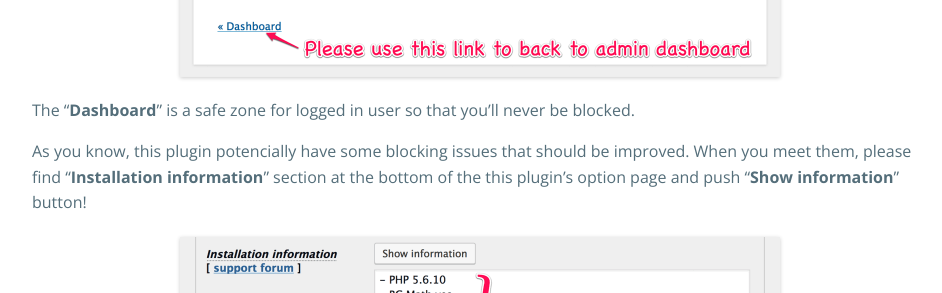
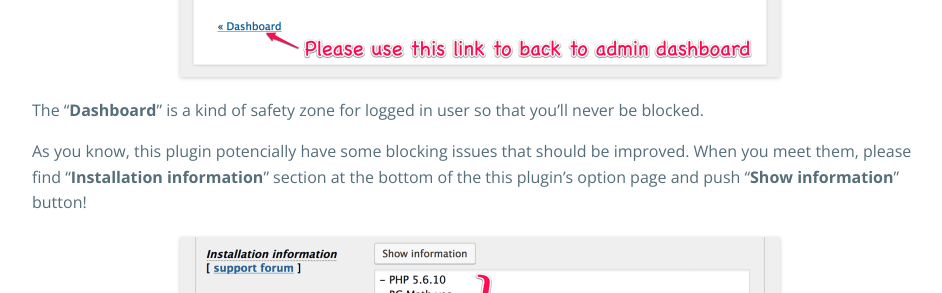
Before and after one commit to tokkonopapa/WordPress-IP-Geo-Block, a Jekyll site: the page built from _posts/changelog/2016-12-18-release-3.0.1.md, in a window 1280 px wide and 900 px high, scrolled down 1228 px. Shown: the part 161-454 px from the top of the window, without its empty margins (160-1102 px from the left). Built offline with Jekyll 4.4.1, drawn with Linux system fonts in a browser that asks for light colours; emoji names are drawn with the system emoji font; some web fonts are replaced.

Commit message:
Revise typo.

```diff
--- a/_posts/changelog/2016-12-18-release-3.0.1.md
+++ b/_posts/changelog/2016-12-18-release-3.0.1.md
@@ -70,8 +70,8 @@ see the following unless you setup a [human friendly error page][FriendlyPage]:
  "Blocking message"
 )
 
-The "**Dashboard**" is a safe zone for logged in user so that you'll never
-be blocked.
+The "**Dashboard**" is a kind of safety zone for logged in user so that you'll
+never be blocked.
 
 As you know, this plugin potencially have some blocking issues that should
 be improved. When you meet them, please find "**Installation information**"
```
